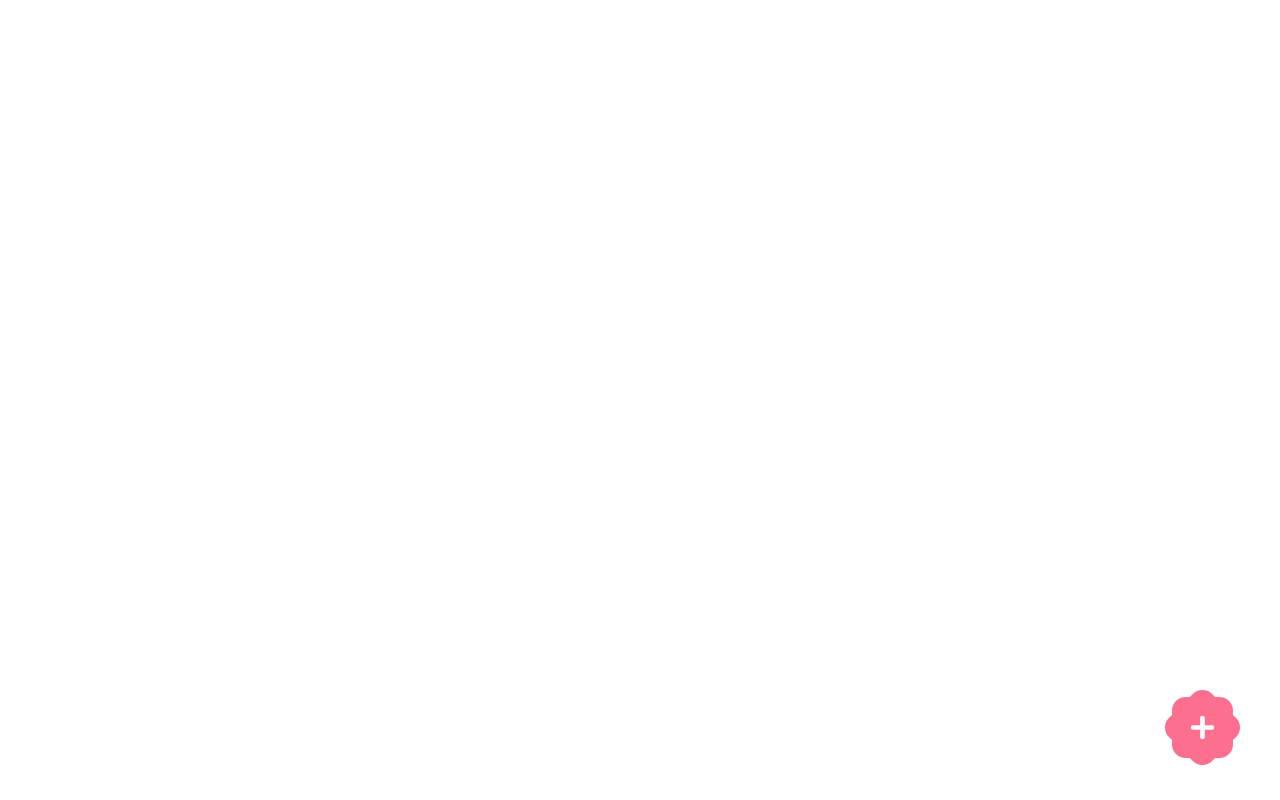
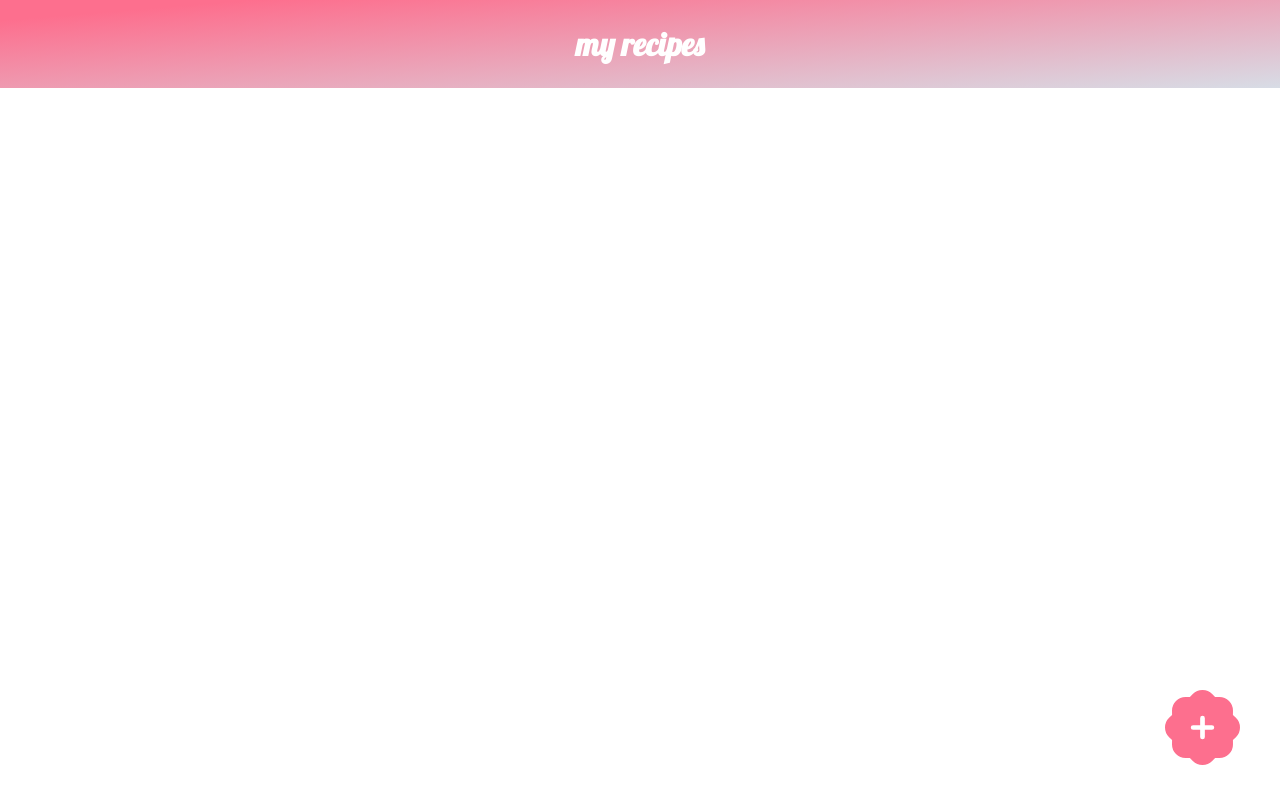
Before and after one commit to Luxa23/capstone-project, a Next.js app: page / in a window 1280 px wide. Built offline with nearby package versions, Linux system fonts and the light colour scheme.

Commit message:
Added header on homepage

```diff
--- /dev/null
+++ b/components/StyledComponents/StyledH1Home.js
@@ -0,0 +1,13 @@
+import styled from 'styled-components';
+
+const StyledH1Home = styled.h1`
+  background: linear-gradient(355.31deg, #cdfbfe -25.03%, #fd6f8e 89.24%);
+  font-family: 'Lobster';
+  font-size: 32px;
+  color: white;
+  padding: 1.5rem;
+  margin: 0;
+  text-align: center;
+`;
+
+export default StyledH1Home;
--- a/components/StyledComponents/index.js
+++ b/components/StyledComponents/index.js
@@ -7,6 +7,7 @@ import StyledToastContainer from './StyledToastContainer';
 import StyledRadioButtonGroup from './StyledRadioButtonGroup';
 import StyledPageContainer from './StyledPageContainer';
 import StyledHeader from './StyledHeader';
+import StyledH1Home from './StyledH1Home';
 import StyledHeaderIcons from './StyledHeaderIcons';
 import StyledA from './StyledA';
 import StyledRecipeDetails from './StyledRecipeDetails';
@@ -22,6 +23,7 @@ export {
   StyledRadioButtonGroup,
   StyledPageContainer,
   StyledHeader,
+  StyledH1Home,
   StyledHeaderIcons,
   StyledA,
   StyledRecipeDetails,
--- a/pages/_document.js
+++ b/pages/_document.js
@@ -36,6 +36,10 @@ export default class MyDocument extends Document {
             href="https://fonts.googleapis.com/css2?family=Inter:wght@200;300;400;600;700&display=swap"
             rel="stylesheet"
           />
+          <link
+            href="https://fonts.googleapis.com/css2?family=Lobster&display=swap"
+            rel="stylesheet"
+          />
         </Head>
         <body>
           <Main />
--- a/pages/index.js
+++ b/pages/index.js
@@ -1,14 +1,16 @@
 import ListEntry from '../components/ListEntry';
-import { StyledButton } from '../components/StyledComponents';
+import { StyledButton, StyledH1Home } from '../components/StyledComponents';
 
 import Link from 'next/link';
 import useStore from '../hooks/useStore';
-import Plusicon from '../public/plusicon.svg';
+import PlusIcon from '../public/plusicon.svg';
 
 export default function Home() {
   const recipeList = useStore(state => state.recipeList);
   return (
     <>
+      <StyledH1Home>my recipes</StyledH1Home>
+
       <ul>
         {recipeList.map(recipe => {
           return (
@@ -20,7 +22,7 @@ export default function Home() {
       </ul>
       <Link passHref href="/new-recipe">
         <StyledButton className="button--plusicon">
-          <Plusicon width="75px" height="75px" />
+          <PlusIcon width="75px" height="75px" />
         </StyledButton>
       </Link>
     </>
```
